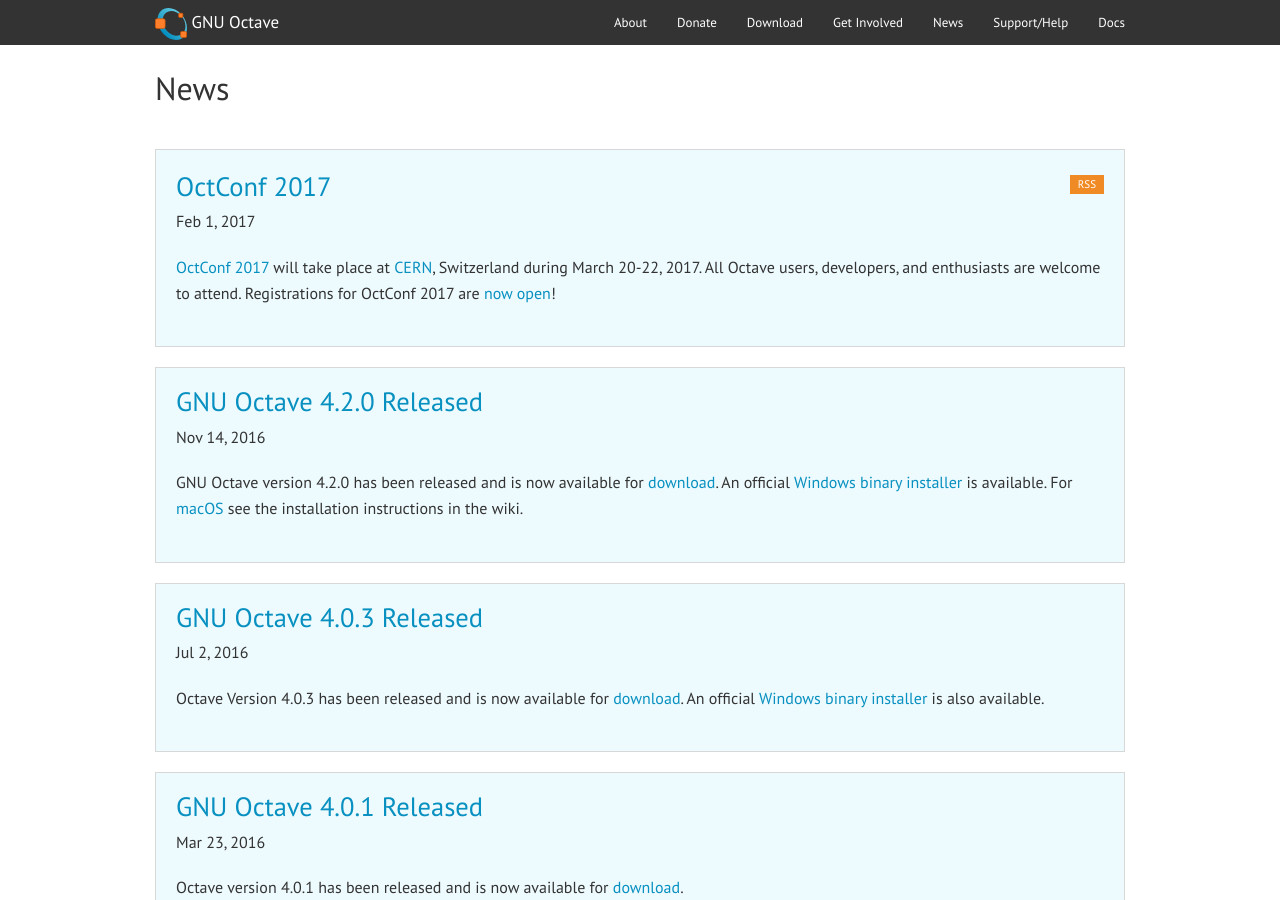
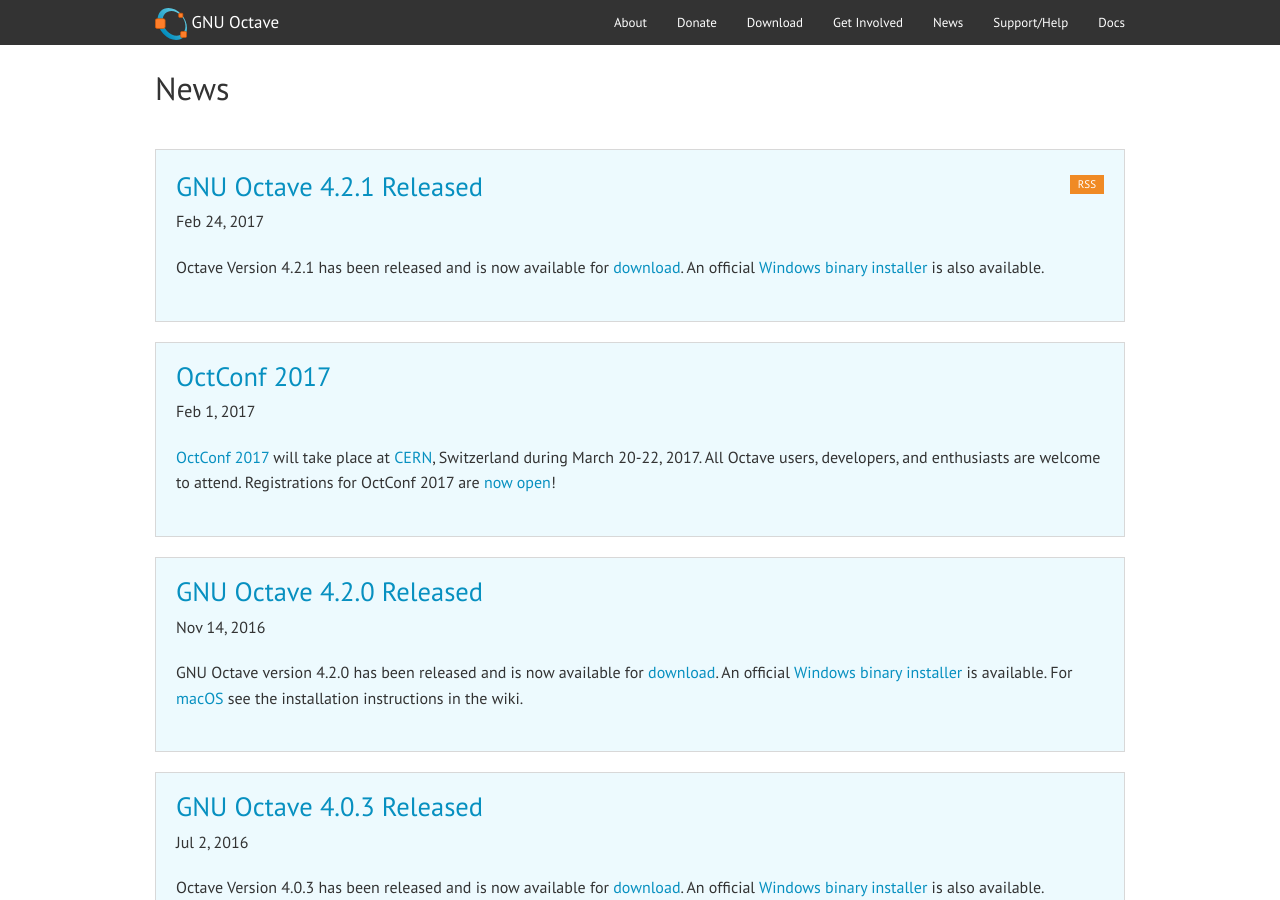
Before and after one commit to gnu-octave/gnu-octave.github.io, a Jekyll site: the page built from news.md, in a window 1280 px wide and 900 px high. Built offline with Jekyll 4.4.1, drawn with Linux system fonts in a browser that asks for light colours; some of the changed lines change nothing that is shown.

Commit message:
GNU Octave 4.2.1 release.

```diff
--- /dev/null
+++ b/_posts/2017-02-24-octave-4.2.1-released.markdown
@@ -0,0 +1,116 @@
+---
+layout: post
+title:  "GNU Octave 4.2.1 Released"
+date:   2017-02-24
+categories: news release
+---
+
+Octave Version 4.2.1 has been released and is now available for [download][1].
+An official [Windows binary installer][2] is also available.
+
+This version is a bug fixing release:
+
+- doc: Fix differences between example code and run time results ([bug #50282](https://savannah.gnu.org/bugs/?50282)).
+- Fix opengl "invalid operation" when zooming ([bug #50317](https://savannah.gnu.org/bugs/?50317)).
+- doc: provide complete examples in plotting documentation ([bug #44263](https://savannah.gnu.org/bugs/?44263)).
+- doc: Overhaul Java interface description ([bug #50299](https://savannah.gnu.org/bugs/?50299)).
+- doc: Add documentation for hex and binary prefix and `_` separator([bug #50305](https://savannah.gnu.org/bugs/?50305) and [bug #50334](https://savannah.gnu.org/bugs/?50334)).
+- Fix incorrect handling of `0b` binary numbers in complex constants.
+- Guarantee returning `std::string` from tilde_expand functions ([bug #50234](https://savannah.gnu.org/bugs/?50234)).
+- Workaround segfault in `file_stat` ([bug #50234](https://savannah.gnu.org/bugs/?50234)).
+- Better documentation of `*fcn` properties.
+- genpropdoc.m: document more graphics properties ([bug #50337](https://savannah.gnu.org/bugs/?50337)).
+- doc: Fix build of docs broken in `sub2ind` ([bug #50348](https://savannah.gnu.org/bugs/?50348)).
+- always fork and exec when starting the gui ([bug #49609](https://savannah.gnu.org/bugs/?49609)).
+- maint: add classdef test files from cset 194481349d22 ([bug #49819](https://savannah.gnu.org/bugs/?49819)).
+- print.m: fix regression with `-append` option ([bug #50318](https://savannah.gnu.org/bugs/?50318)).
+- version.m: document that `-release` returns an empty string ([bug #50294](https://savannah.gnu.org/bugs/?50294)).
+- Don't display legend, colorbar, and annotation axes coordinates ([bug #50272](https://savannah.gnu.org/bugs/?50272)).
+- doc: Remove trailing `"\n\"` from `sleep` and `usleep` docstrings ([bug #50301](https://savannah.gnu.org/bugs/?50301)).
+- fix settings update for existing editor tabs (regression from b3ced5e3cebb).
+- acinclude.m4: Correct test for `SetPlaceHolderText`.
+- configure: use the correct flags when testing for the CXSparse library version.
+- `__run_test_suite__.m`: fix typo in return values.
+- qp.m: Fix regression with incorrect vector dimensions ([bug #50067](https://savannah.gnu.org/bugs/?50067)).
+- make editor save its widget settings again when octave quits
+- Prevent infinite loop in global documentation search ([bug #50177](https://savannah.gnu.org/bugs/?50177)).
+- connect execute command signal in editor constructor ([bug #50171](https://savannah.gnu.org/bugs/?50171))
+- connect editors execute command signal to the required slot ([bug #50171](https://savannah.gnu.org/bugs/?50171))
+- check if input is class method before declaring it unimplemented ([patch #9238](https://savannah.gnu.org/patch/?9238) and [bug #49694](https://savannah.gnu.org/bugs/?49694)).
+- doc: Expand documentation for `cast` ([bug #50201](https://savannah.gnu.org/bugs/?50201)).
+- doc: Correct two entries in Table 34.1 ([bug #50203](https://savannah.gnu.org/bugs/?50203)).
+- oop.txi: Improve table formatting ([bug #50203](https://savannah.gnu.org/bugs/?50203)).
+- Workaround segfault when an error occurs while printing ([bug #49779](https://savannah.gnu.org/bugs/?49779))
+- doc: Fix `##` in middle of docstring/comment lines ([bug #50145](https://savannah.gnu.org/bugs/?50145)).
+- doc: Reword documentation about subplots in 15.2.4 ([bug #50148](https://savannah.gnu.org/bugs/?50148)).
+- doc: Update unimplemented list of functions and where to find them ([bug #50098](https://savannah.gnu.org/bugs/?50098)).
+- axis.m: Do not set `plotboxaspectratio` to `0` ([bug #49755](https://savannah.gnu.org/bugs/?49755)).
+- help.m: Return valid list of keywords for `--list`.
+- don't rethrow exception in destructor ([bug #49304](https://savannah.gnu.org/bugs/?49304)).
+- rethrow `octave::exit_exception` ([bug #49304](https://savannah.gnu.org/bugs/?49304)).
+- doc: Don't use `@code` in `@deftypefn` because it expands badly in plain text format.
+- Update `appdata.xml` to follow conventions ([bug #49952](https://savannah.gnu.org/bugs/?49952)).
+- mexproto.h (`mxAssert`, `mxAssertS`): ensure operator precedence ([bug #50050](https://savannah.gnu.org/bugs/?50050)).
+- compare_plot_demos: fix spurious link to next page.
+- compare_plot_demos: fix HTML syntax, simplify output, remove external deps ([bug #49709](https://savannah.gnu.org/bugs/?49709)).
+- Calculate error in solution for ode solvers correctly ([bug #49950](https://savannah.gnu.org/bugs/?49950)).
+- doc: Add more depth to explanation of `~` function argument ([bug #49444](https://savannah.gnu.org/bugs/?49444)).
+- Use `GetModuleFileName` for getting octave path in windows ([bug #48671](https://savannah.gnu.org/bugs/?48671)).
+- Use C++ updaters for labels color ([bug #49980](https://savannah.gnu.org/bugs/?49980)).
+- distinguish elements vs. bytes in fread ([bug #49699](https://savannah.gnu.org/bugs/?49699)).
+- doc: Add more `seealso` links between docstrings.
+- use correct dimensions for liboctave `+=` and `-=` matrix operators.
+- fix cut and paste error in sparse matrix solver.
+- doc: Review Appendix A, External Code Interface, of manual.
+- fminsearch.m: Fix error in `guarded_eval`.
+- Move `frame2im` and `im2frame` to `image/` directory ([bug #49939](https://savannah.gnu.org/bugs/?49939)).
+- doc: Document `nargout=0` calling mode for `ode23`, `ode45`.
+- Fix undefined return argument for more than 2 outputs from ode solver ([bug #49890](https://savannah.gnu.org/bugs/?49890)).
+- CITATION: Use `and` instead of comma to separate author names.
+- CITATION: Fix accent for Søren in BibTeX entry.
+- Fix `inv` for hermitian matrices (bug introduced in 5ce959c55cc0) ([bug #49904](https://savannah.gnu.org/bugs/?49904)).
+- doc: Correct documentation for javaclasspath file ([bug #49873](https://savannah.gnu.org/bugs/?49873)).
+- Fix gzip for certain types of gzip files ([bug #49760](https://savannah.gnu.org/bugs/?49760)).
+- Fix typo in liboctave version info ([bug #49860](https://savannah.gnu.org/bugs/?49860)).
+- Initialize ODE Event function with start time ([bug #49846](https://savannah.gnu.org/bugs/?49846)).
+- languages/de_DE.ts: Fix spacing and punctuation ([patch #9188](https://savannah.gnu.org/patch/?9188)).
+- allow configure test to succeed without implicit fcn decls ([bug #49782](https://savannah.gnu.org/bugs/?49782)).
+- gnulib: import fix for link.m4.
+- allow external docstrings from .oct files to be found again ([bug #49687](https://savannah.gnu.org/bugs/?49687)).
+- don't require semicolon between property list elements ([bug #49819](https://savannah.gnu.org/bugs/?49819)).
+- Fall back to Octave's regular display method for class objects without a display method.
+- exit with non-zero status if parsing or evaluation of `--eval` code fails.
+- display.m: Correctly display output for non-class objects ([bug #49753](https://savannah.gnu.org/bugs/?49753) and [bug #49794](https://savannah.gnu.org/bugs/?49794)).
+- Don't run publish.tst unless OSMESA or gnuplot are available ([bug #49767](https://savannah.gnu.org/bugs/?49767)).
+- doc: Rewrite parts of Introduction chapter.
+- doc: Rewrite docstrings for `sub2ind` and `ind2sub`.
+- doc: Small fixes to docstrings ([bug #49733](https://savannah.gnu.org/bugs/?49733)).
+- doc: Update documentation for `norm`, `normest`, `normest1`, `condest`.
+- doc: Update docstring for `condest`.
+- find help for function aliases again ([bug #49687](https://savannah.gnu.org/bugs/?49687)).
+- legend.m: backport cset 7184b4516a68 ([bug #49675](https://savannah.gnu.org/bugs/?49675)).
+- doc: Add programming note to caxis docstring.
+- axis.m: Replace call to non-existent function `clim` with `caxis`.
+- doc: Update documentation for `axis`.
+- doc: Update documentation for `[xyz]lim.m`.
+- preserve `lasterror` info on rethrow ([bug #49642](https://savannah.gnu.org/bugs/?49642)).
+- light.m: Update docstring.
+- Change text describing demo plots to reflect new ColorOrder ([bug #49288](https://savannah.gnu.org/bugs/?49288)).
+- norm: fix input validation tests.
+- norm: fix error in input argument validation leading to segfault ([bug #49634](https://savannah.gnu.org/bugs/?49634)).
+- doc: Update month of TeX title page.
+- doc: Clarify inputs and outputs for `rgb2hsv`.
+
+The above list was generated using the following command and very little
+manual post-processing:
+
+{% highlight bash %}
+hg log -r "release-4-2-0:release-4-2-1" -b stable \
+| grep "summary:" | nl | sort -rn | cut -f 2- \
+| sed 's/summary:\s*/- /' \
+| sed 's/\(bug #\)\([0-9]*\)/[\1\2](https:\/\/savannah.gnu.org\/bugs\/?\2)/' \
+| sed 's/\(patch #\)\([0-9]*\)/[\1\2](https:\/\/savannah.gnu.org\/patch\/?\2)/'
+{% endhighlight %}
+
+[1]: {{ "download.html" | absolute_url }}
+[2]: https://ftp.gnu.org/gnu/octave/windows
--- a/community-news.html
+++ b/community-news.html
@@ -13,7 +13,7 @@
 entires in the GUI:
 
   this-is-the-gnu-octave-community-news-page
-  community-news-page-serial=7
+  community-news-page-serial=8
 
 -->
 
```
